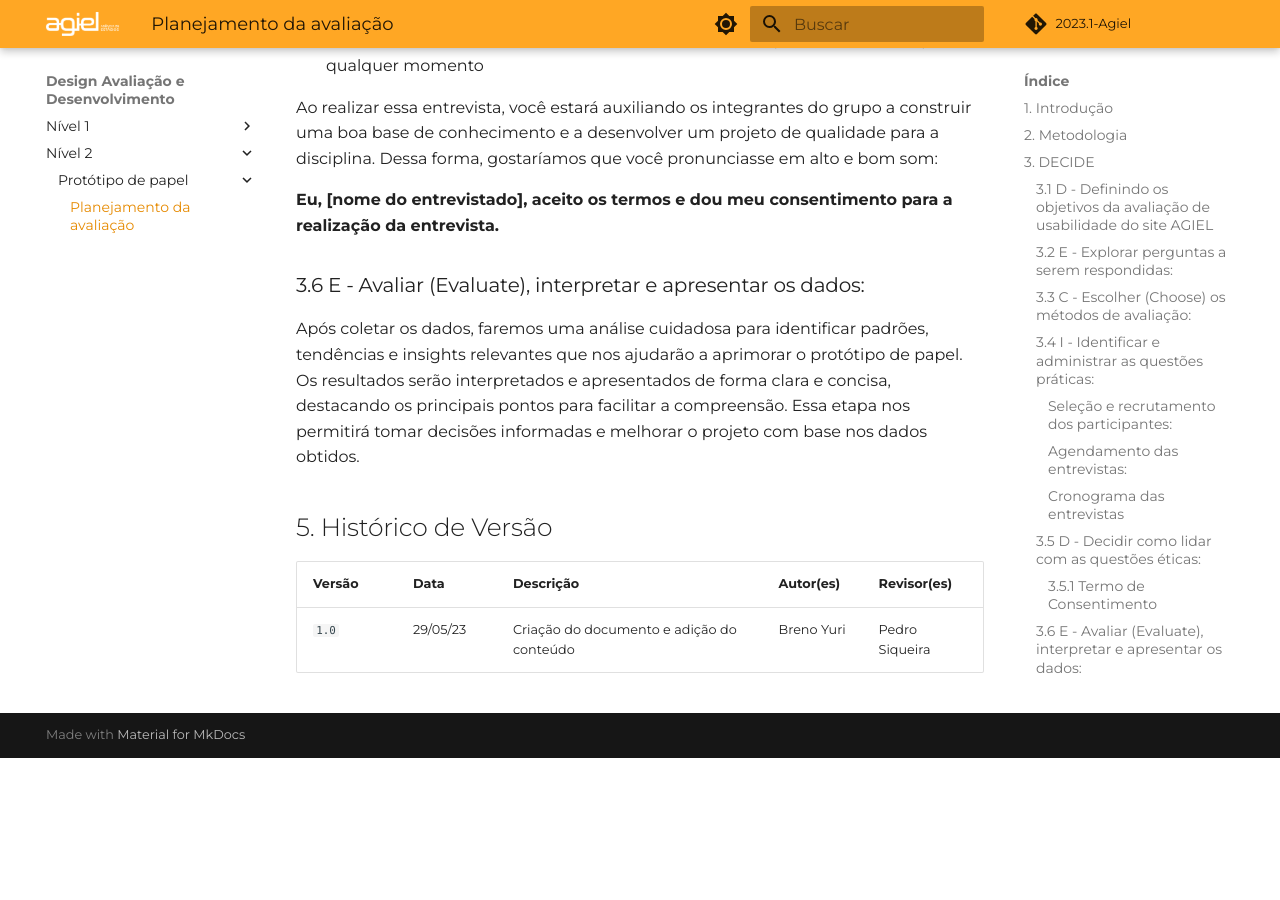
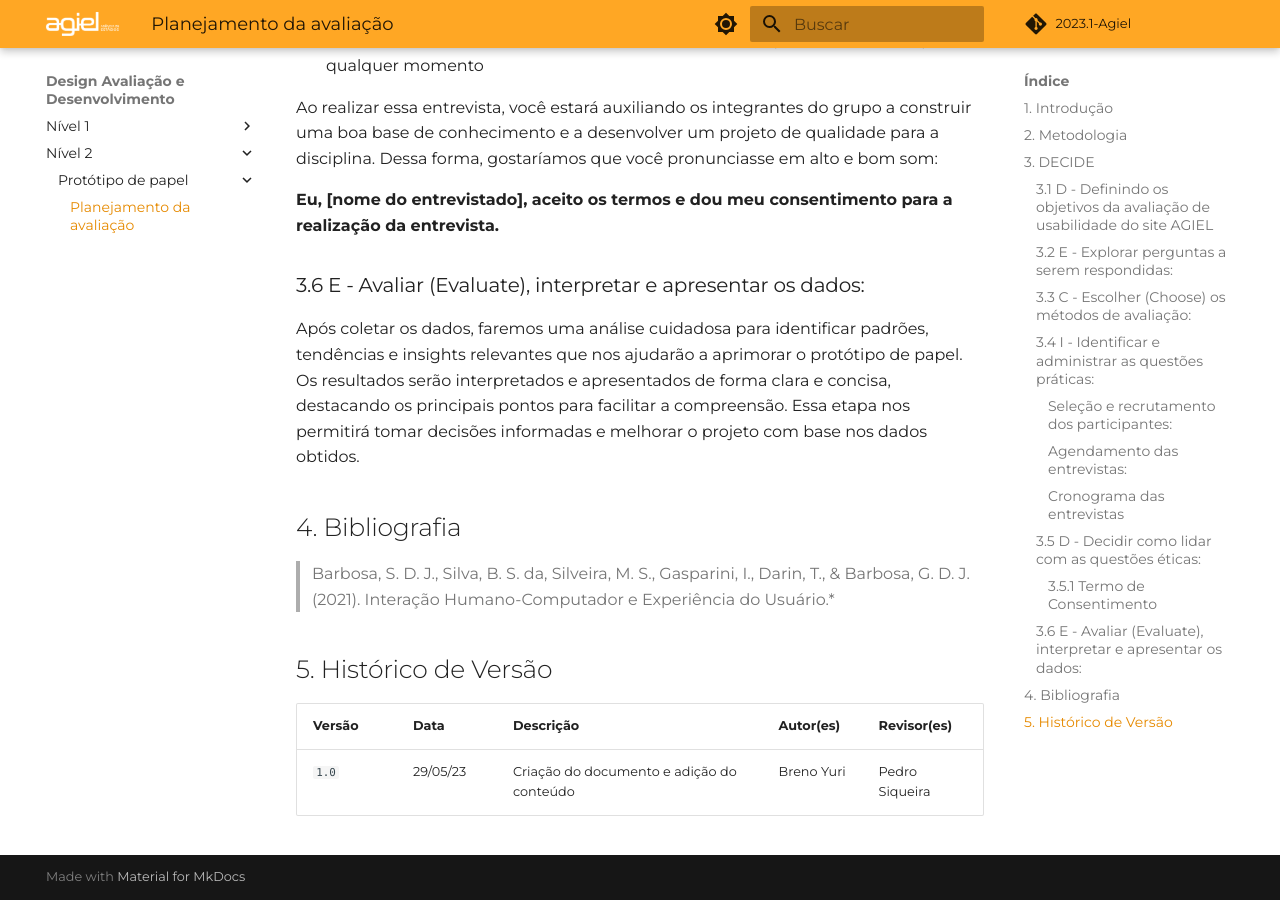
Before and after one commit to Interacao-Humano-Computador/2023.1-Agiel, an MkDocs documentation site: the page built from docs/desenvolvimento/protótipo_de_papel/planejamento_da_avaliação_do_protótipo_de_papel.md, in a window 1280 px wide and 900 px high, scrolled down 3728 px. Built offline with MkDocs 1.6.1 and Material for MkDocs 9.7.7, drawn with Linux system fonts in a browser that asks for light colours; some web fonts are replaced; comment, search, counter and statistics services are not loaded; before the commit the page ends 4486 px from its top, so only the background shows below that.

Commit message:
editando doc

```diff
--- a/docs/desenvolvimento/protótipo_de_papel/planejamento_da_avaliação_do_protótipo_de_papel.md
+++ b/docs/desenvolvimento/protótipo_de_papel/planejamento_da_avaliação_do_protótipo_de_papel.md
@@ -92,6 +92,9 @@ Dessa forma, gostaríamos que você pronunciasse em alto e bom som:
 ### 3.6 E - Avaliar (Evaluate), interpretar e apresentar os dados:
 Após coletar os dados, faremos uma análise cuidadosa para identificar padrões, tendências e insights relevantes que nos ajudarão a aprimorar o protótipo de papel. Os resultados serão interpretados e apresentados de forma clara e concisa, destacando os principais pontos para facilitar a compreensão. Essa etapa nos permitirá tomar decisões informadas e melhorar o projeto com base nos dados obtidos.
 
+## 4. Bibliografia
+> Barbosa, S. D. J., Silva, B. S. da, Silveira, M. S., Gasparini, I., Darin, T., & Barbosa, G. D. J. (2021). Interação Humano-Computador e Experiência do Usuário.*
+
 ## 5. Histórico de Versão
 | Versão | Data | Descrição | Autor(es) | Revisor(es) |
 |--|--|--|--|--|
```
